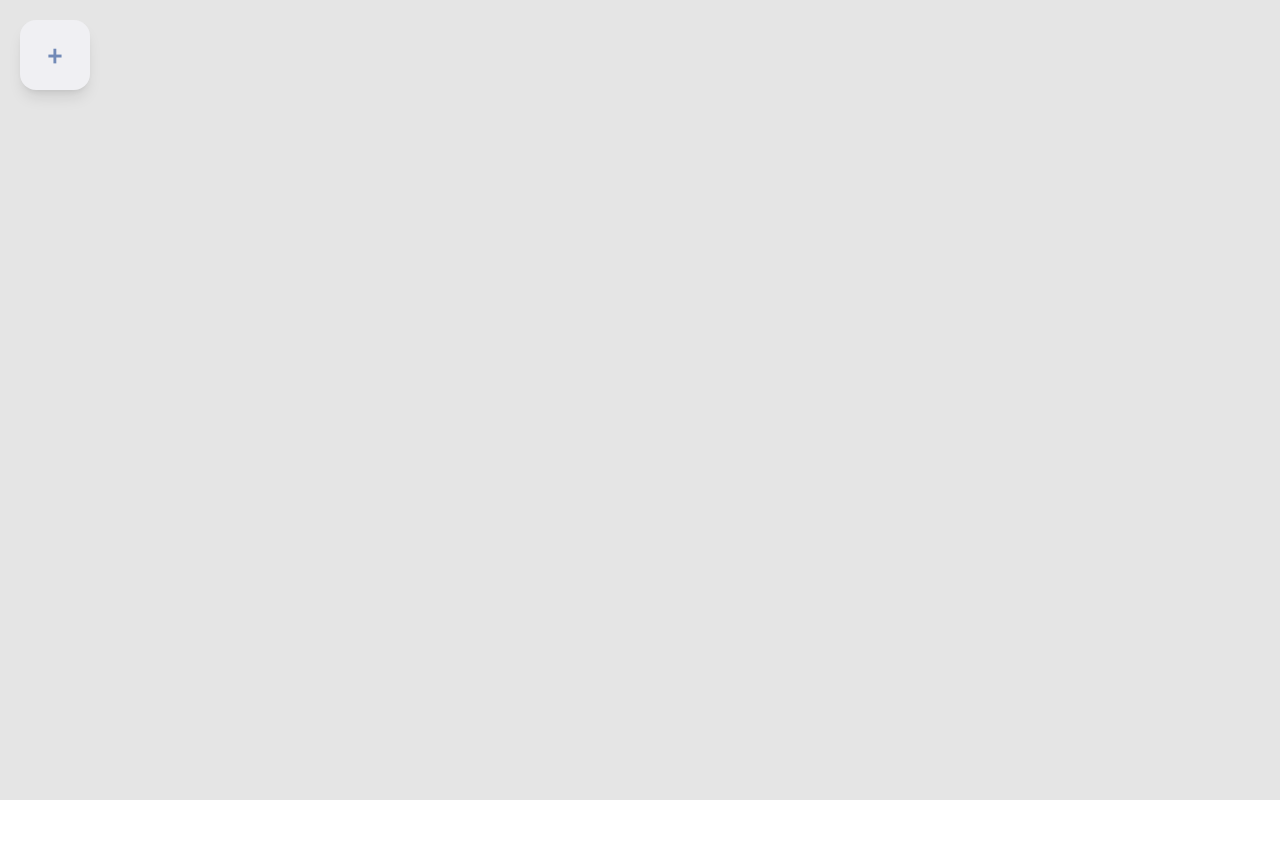
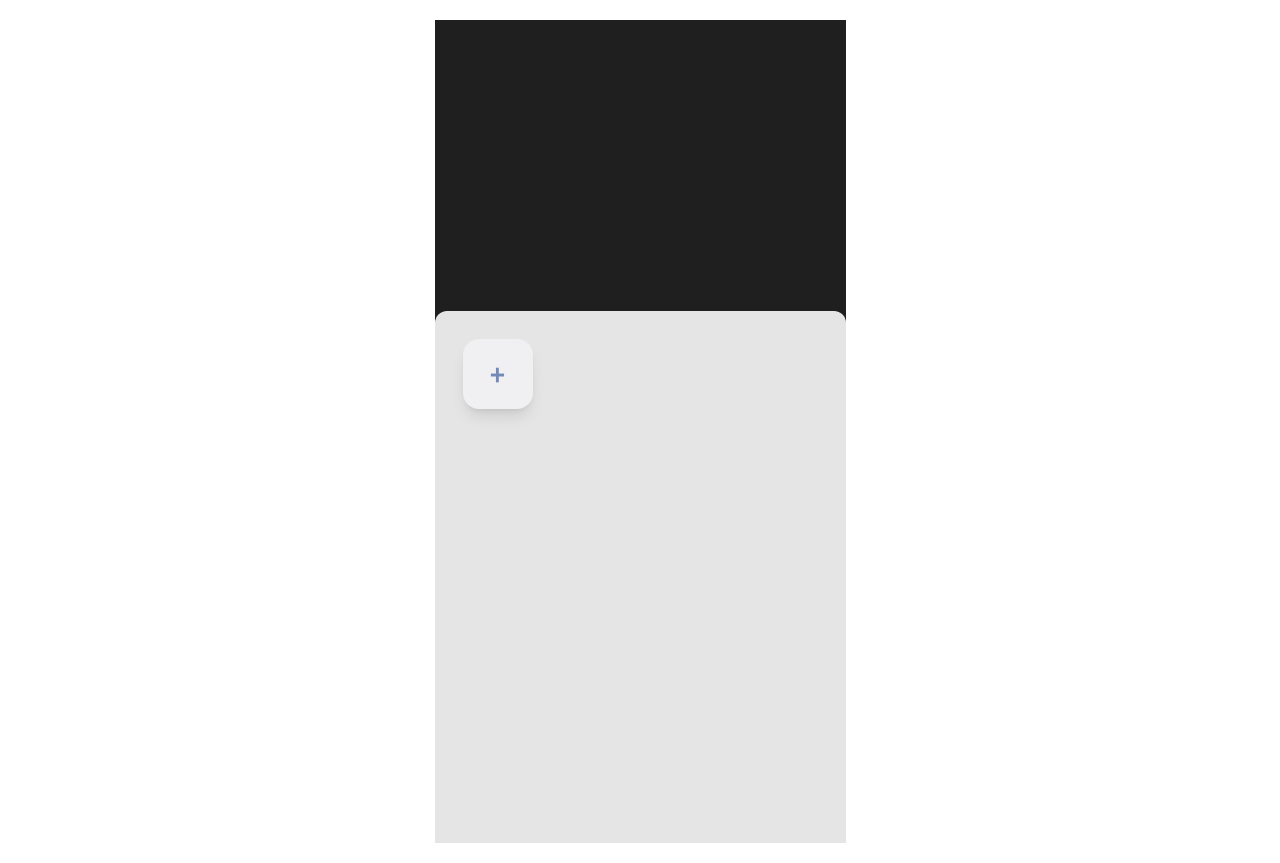
Before and after one commit to Alessandro-Vieira77/ds-calculator-, a React (Vite) app: page / in a window 1280 px wide. Before the commit the page ends 800 px from the top, so only its background shows below. Built offline with nearby package versions, Linux system fonts and the light colour scheme.

Commit message:
feat: calculator structure created

```diff
--- a/src/App.jsx
+++ b/src/App.jsx
@@ -1,9 +1,15 @@
 function App() {
   return (
-    <div className="bg-lightGray h-screen w-full">
-      <button className="w-buttonSize h-buttonSize bg-coldWhite text-sizeButton text-mediumBlue m-5 rounded-2xl shadow-lg">
-        +
-      </button>
+    <div className="items-centerbg-lightGray my-5 flex min-h-screen w-full items-center justify-center">
+      <div className="w-ConteinerW bg-coalBlack h-ConteinerDadH flex flex-col justify-between">
+        <div className="h-ConteinerDyplayH w-full"></div>
+
+        <div className="h-ConteinerButtonsH bg-lightGray w-full rounded-t-xl px-7 py-7">
+          <button className="w-buttonSize h-buttonSize bg-coldWhite text-sizeButton text-mediumBlue cursor-pointer rounded-2xl shadow-lg">
+            +
+          </button>
+        </div>
+      </div>
     </div>
   )
 }
--- a/src/index.css
+++ b/src/index.css
@@ -13,10 +13,10 @@
 
   --spacing-buttonSize: 4.375rem;
   --spacing-ConteinerW: 25.6875rem;
+  --spacing-ConteinerDyplayH: 18.1875rem;
+  --spacing-ConteinerDadH: 51.4375rem;
   --spacing-ConteinerButtonsH: 33.25rem;
   --spacing-ContButtonWVariant: 9.985rem;
-  --spacing-ConteinerDyplayH: 18.1875rem;
-  --spacing-ConteinerDadH: 51.4375rem;
 
   --text-sizeButton: 2.25rem;
   --text-sizeResult: 4rem;
```
